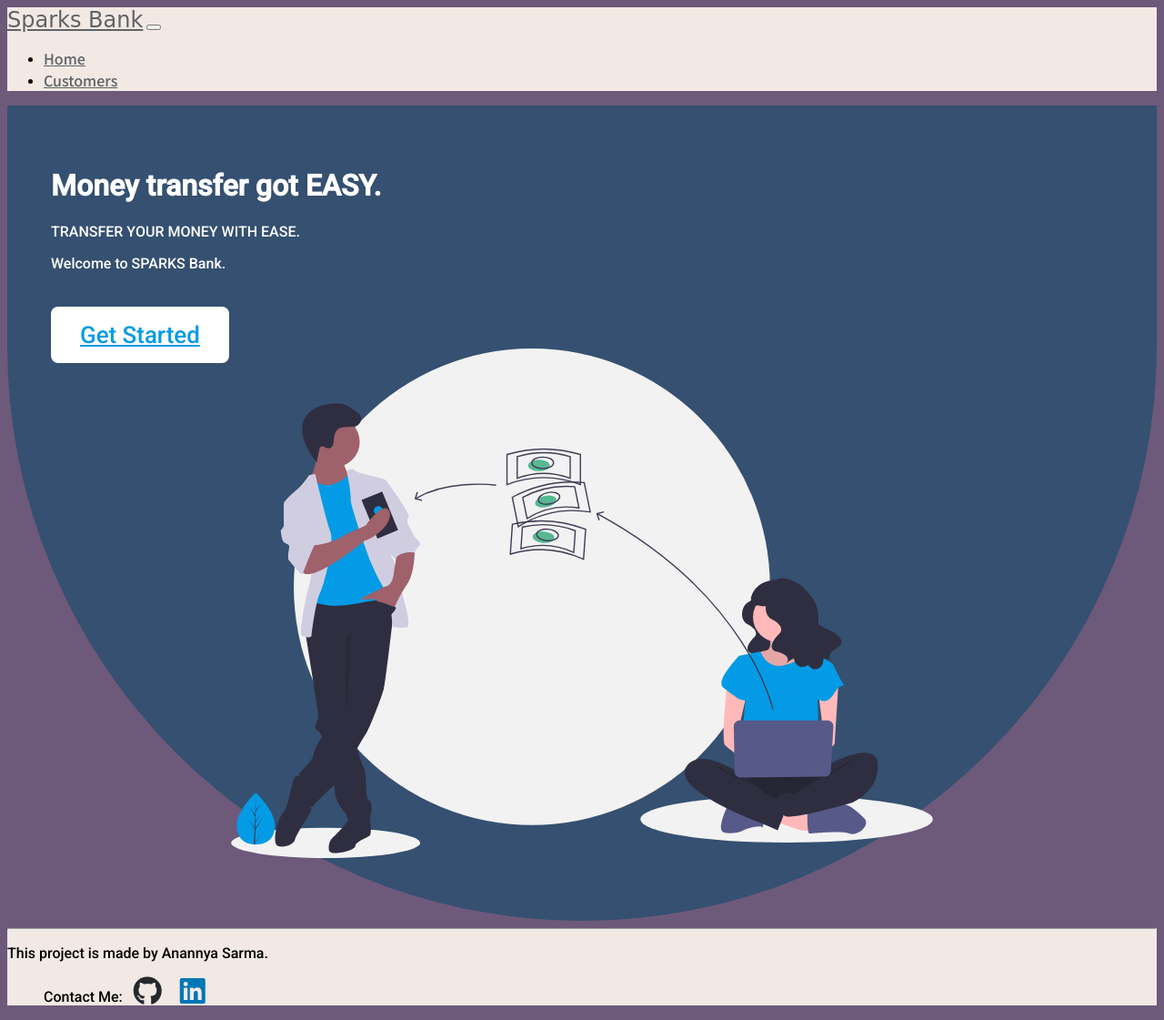
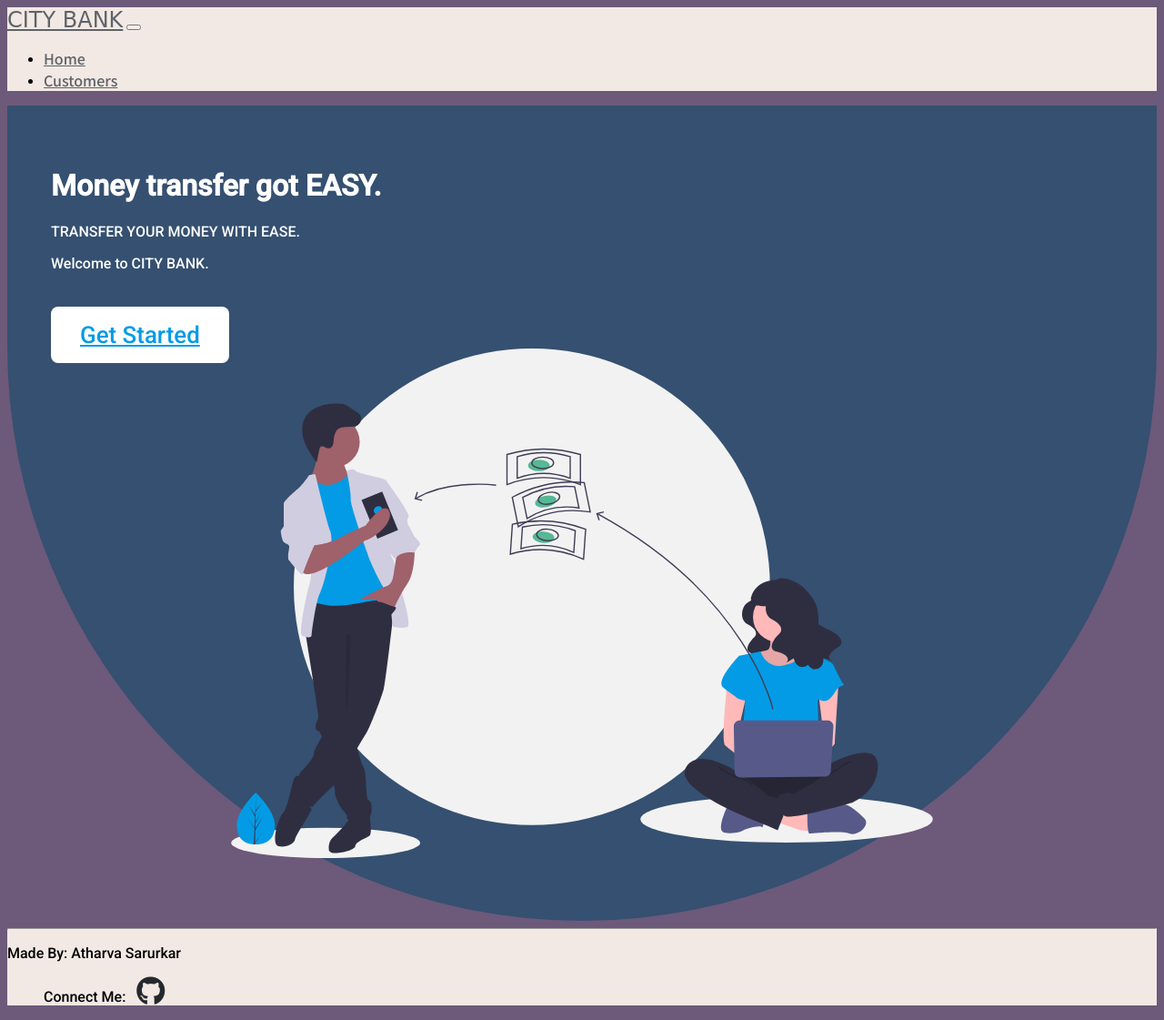
Before and after one commit to Atharva10S/City-Bank, a plain HTML site: page index.html in a window 1280 px wide. Shown: the whole page at 91% size. Drawn offline with nearby package versions, Linux system fonts and the light colour scheme; files that its build step writes are made by us from their sources; a web font is replaced by a local one.

Commit message:
Update index.html

```diff
--- a/index.html
+++ b/index.html
@@ -3,7 +3,7 @@
 <head>
     <meta charset="UTF-8">
     <meta name="viewport" content="width=device-width, initial-scale=1.0">
-    <title>Basic Banking System</title>
+    <title>CITY BANK</title>
 
     <link rel="stylesheet" href="logo.svg" type="image/svg+xml">
     <!-- Bootstrap CDN -->
@@ -27,7 +27,7 @@
 
     <!-- navbar starts here  -->
     <nav class="navbar navbar-expand-lg navbar-light bg-light">
-        <a class="navbar-brand" href="index.html">Sparks   Bank</a>
+        <a class="navbar-brand" href="index.html">CITY BANK</a>
         <button class="navbar-toggler" type="button" data-toggle="collapse" data-target="#navbarSupportedContent" aria-controls="navbarSupportedContent" aria-expanded="false" aria-label="Toggle navigation">
           <span class="navbar-toggler-icon"></span>
         </button>
@@ -51,7 +51,7 @@
         <div class="col-md-6 col-sm-12 text-center" data-aos="fade-up">
           <h1>Money transfer got EASY.</h1>
           <p class="lead muted">TRANSFER YOUR MONEY WITH EASE.</p>
-          <p>Welcome to SPARKS Bank.</p>
+          <p>Welcome to CITY BANK.</p>
           <br>
           <br>
           <a class="get-started" href="customers.html">Get Started</a>
@@ -73,15 +73,15 @@
       <hr>
       <div class="row text-center">
         <div class="col-md-6">
-          <p>This project is made by Anannya Sarma.</p>
+          <p> Made By: Atharva Sarurkar</p>
 
         </div>
         <div class="col-md-6 text-center">
             <ul class="social-icons">
-              Contact Me:
-              <li><a target="_blank" class="github" href="https://github.com/Anannya777"><i class="fab fa-github fa-2x"></i></a></li>
+              Connect Me:
+              <li><a target="_blank" class="github" href="https://github.com/Atharva10S"><i class="fab fa-github fa-2x"></i></a></li>
 
-              <li><a target="_blank" class="linkedin" href="https://www.linkedin.com/in/anannya-sarma/"><i class="fab fa-linkedin fa-2x"></i></a></li>
+
             </ul>
         </div>
       </div>
```
